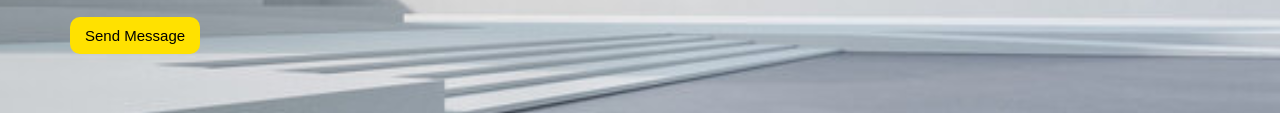
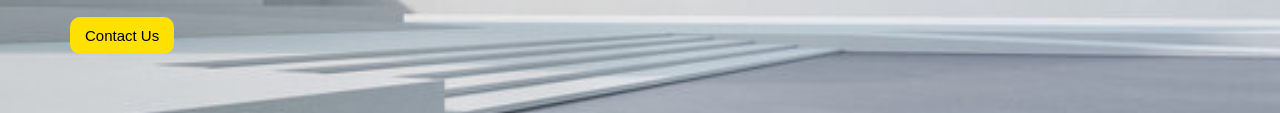
Before and after one commit to SamyBeshoy/Portfolio-3-HTML-CSS, a plain HTML site: page index.html in a window 1280 px wide. Shown: the part 542-655 px from the top of the page. Drawn offline with Linux system fonts and the light colour scheme.

Commit message:
Update index.html

```diff
--- a/index.html
+++ b/index.html
@@ -43,7 +43,7 @@
                     <br>
                     in tempora voluptate est quos maiores qui, fugi
                 </p>
-                <a href="#contact">Send Message</a>
+                <a href="#contact">Contact Us</a>
             </div>
             <div class="img">
                 <img src="img/1.jpg" alt="landing">
```
